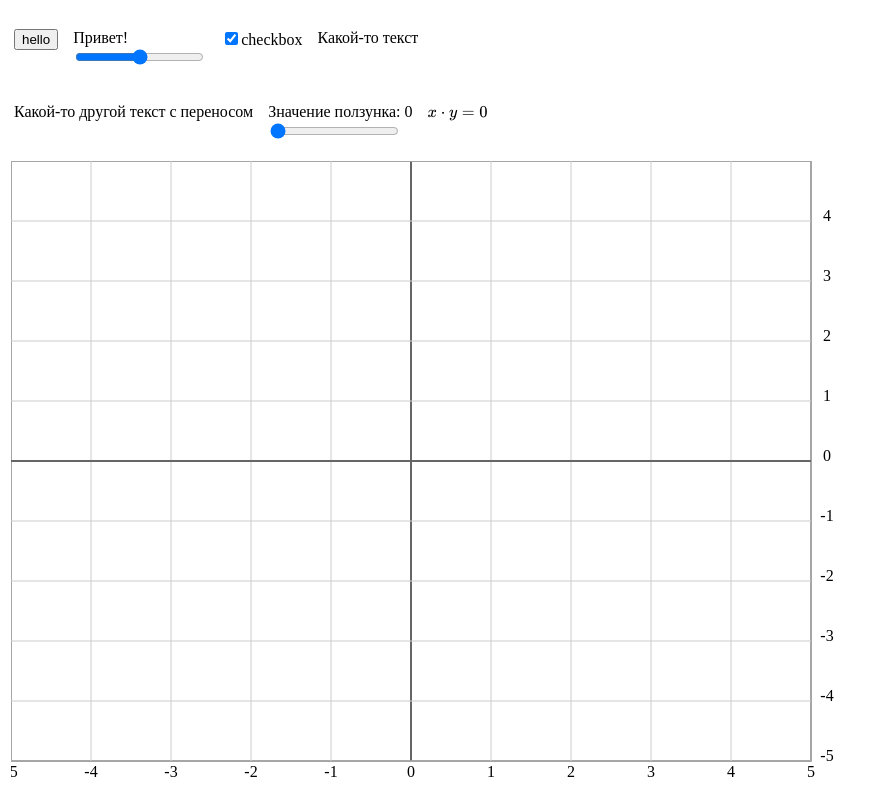
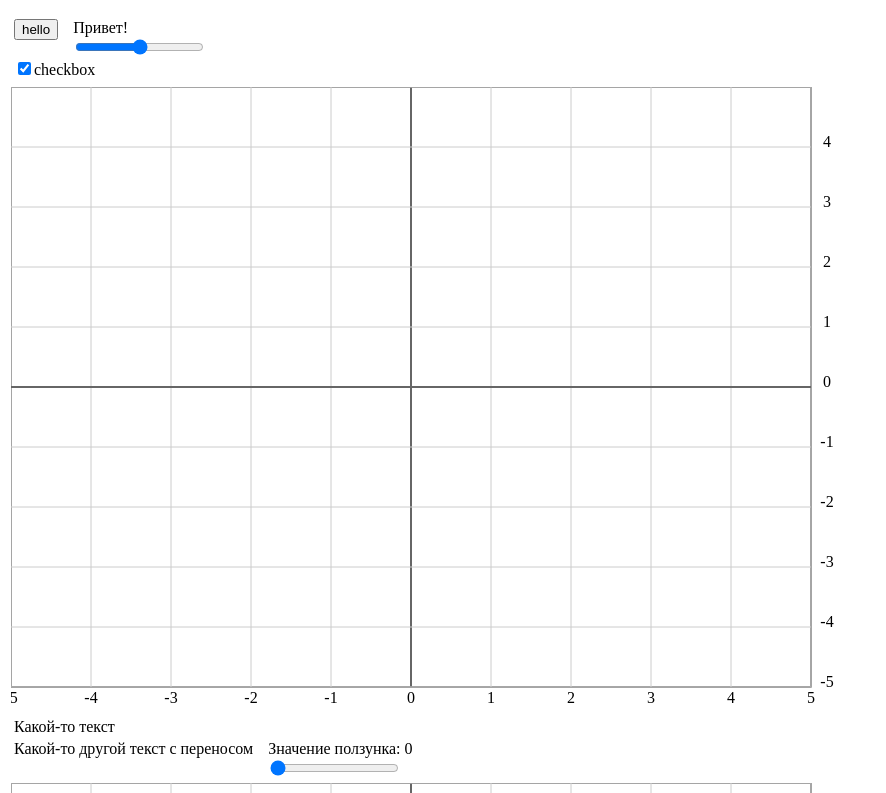
Before and after one commit to cherurg/PlotSkeleton, a plain HTML site: page index.html in a window 1280 px wide. Shown: the top 793 px of the page, without its empty margins (0-886 px from the left). Drawn offline with nearby package versions, Linux system fonts and the light colour scheme; some packages are replaced by stand-ins of ours.

Commit message:
Вторые контролы

```diff
--- a/index.html
+++ b/index.html
@@ -21,6 +21,7 @@
 		</tr>
 		<tr>
 			<td>
+                <div id="new_controls"></div>
 				<div id="new_graph"></div>
 			</td>
 		</tr>
--- a/series.js
+++ b/series.js
@@ -134,14 +134,15 @@
         controls.addButton(function () {}, "hello");
         controls.addRange(function () {}, "Привет!", 10, 12, 0.1, 11);
         controls.addCheckbox(function () {}, function () {}, true, "checkbox");
-        controls.addText("Какой-то текст");
-        controls.addText("Какой-то другой текст с переносом", {newLine: true});
 
-        var smartControl = controls.addRange(function (value) {
+        var plot2 = Plotter("new_graph");
+        var controls2 = new app.Controls("new_controls");
+        controls2.addText("Какой-то текст");
+        controls2.addText("Какой-то другой текст с переносом", {newLine: true});
+
+        var smartControl = controls2.addRange(function (value) {
             smartControl.setText("Значение ползунка: " + value);
         }, "Значение ползунка: 0", 0, 10, 1, 0);
-
-        controls.addText("\\(x\\cdot y = 0\\)")
     }
 
     function test11() {
```
